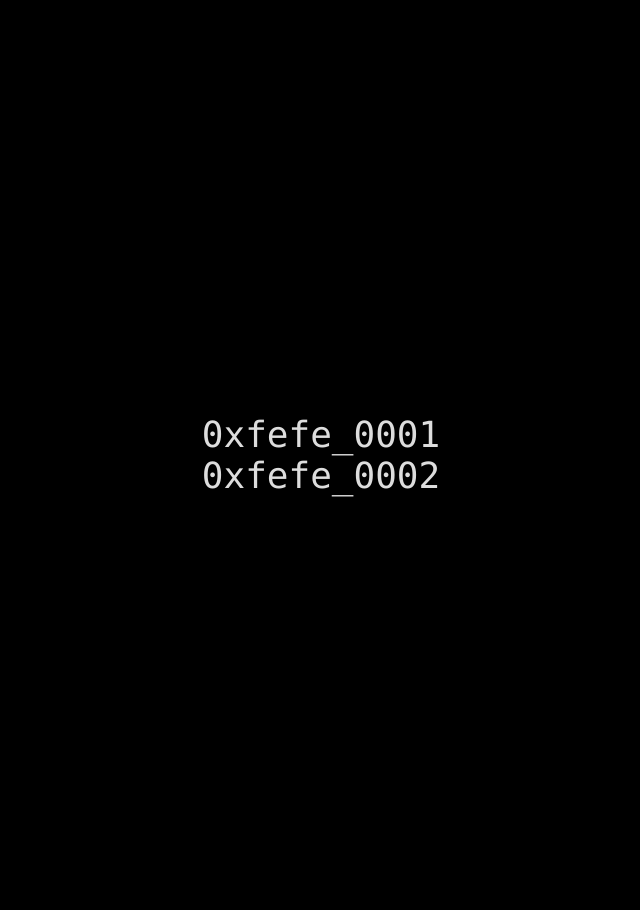
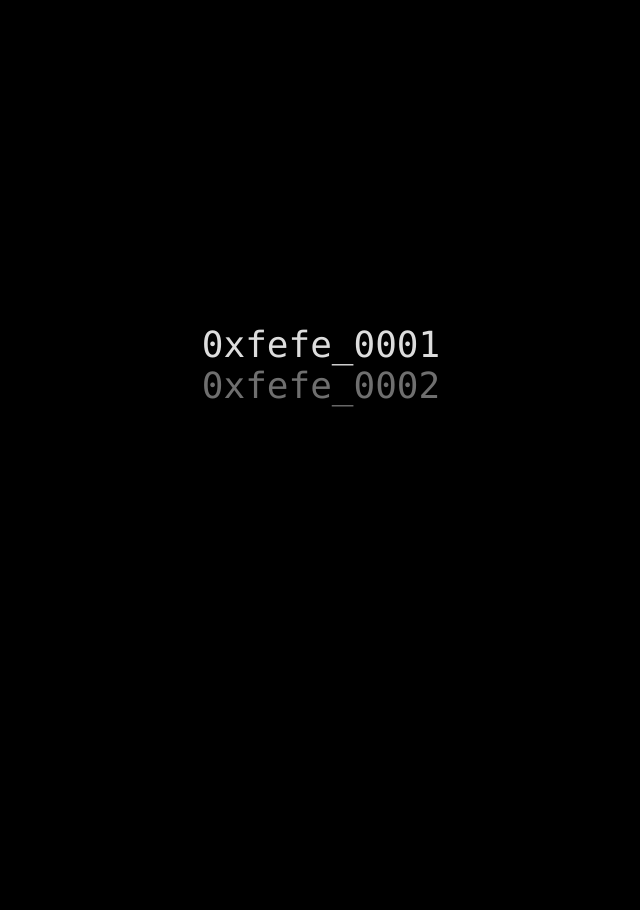
Before and after one commit to 0xfefe-com/0xfefe-com.github.io, a Jekyll site: the page built from docs/index.html, in a window 1280 px wide. Shown: the whole page, without its empty margins (319-959 px from the left). Built offline with Jekyll 4.4.1, drawn with Linux system fonts in a browser that asks for light colours.

Commit message:
layout fixes

```diff
--- a/docs/_layouts/front.html
+++ b/docs/_layouts/front.html
@@ -2,12 +2,12 @@
 <html lang="en">
 <head>
     <meta charset="UTF-8">
-    <meta name="viewport" content="width=device-width, initial-scale=1.0">
+    <!-- <meta name="viewport" content="width=device-width, initial-scale=1.0"> -->
     <link rel="stylesheet" href="/styles.css">
     <link rel="stylesheet" href="https://cdnjs.cloudflare.com/ajax/libs/font-awesome/5.15.2/css/all.min.css">
 </head>
 <body>
-    <div class="title-area-frontpage title-area">
+    <div class="title-area-frontpage">
         {{ content }}
     </div>
 
--- a/docs/index.html
+++ b/docs/index.html
@@ -5,5 +5,15 @@ title: 0xfefe
 
 {% assign pages = site.pages | where_exp: 'page', 'page.tag == "fefe"' %}
 {% for page in pages %}
-    <a href="{{page.url}}" class="title"><span class="manipulatedTextDisplay">{{page.title}}</span></a>
+    {% if forloop.index != 1 %}
+    <div style="opacity: 0.5;">
+        {% endif %}
+        <huge>
+            <a href="{{page.url}}" class="title manipulatedTextDisplay">
+                {{page.title}}
+            </a>
+        </huge>
+    {% if forloop.index != 1 %}
+        </div>
+    {% endif %}
 {% endfor %}
--- a/docs/styles.css
+++ b/docs/styles.css
@@ -38,7 +38,7 @@ body {
     flex-direction: column;
     justify-content: center;
     align-items: center;
-    height: 100vh;
+    height: 80vh;
 }
 
 .title-area {
```
Also changed, not shown: docs/Gemfile.lock.
